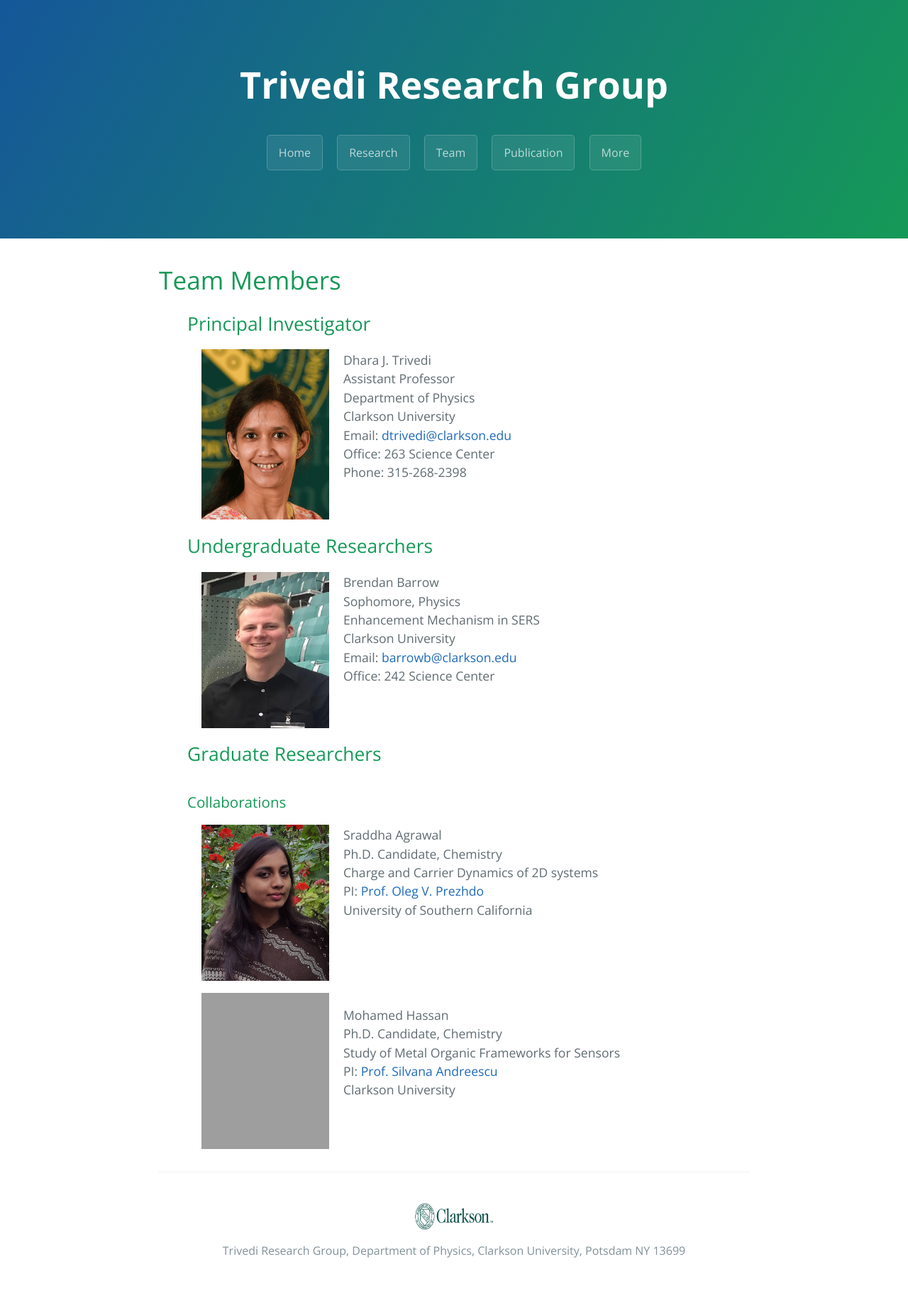
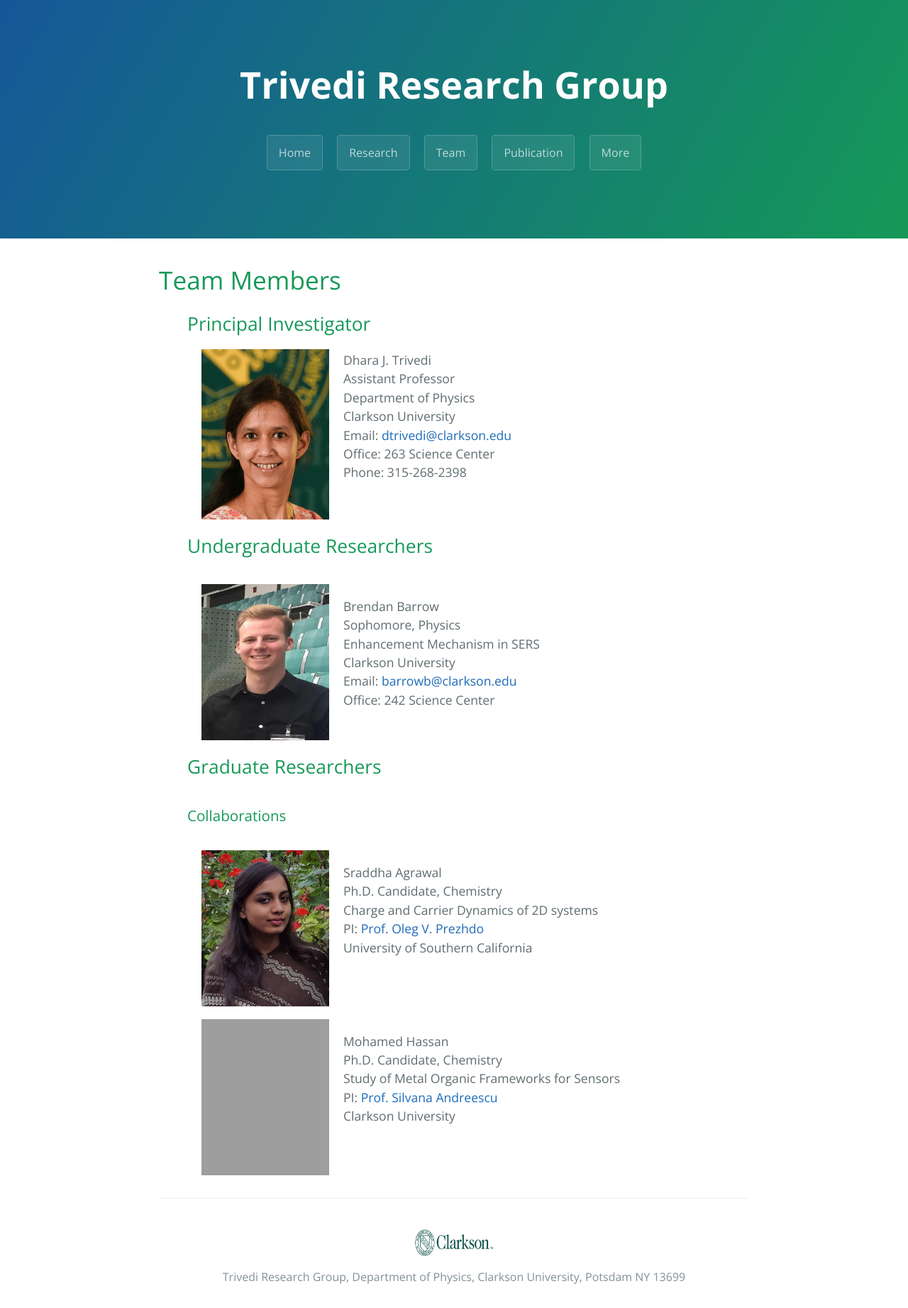
Before and after one commit to dharatrivedi/dharatrivedi.github.io, a Jekyll site: the page built from people.html, in a window 1280 px wide. Shown: the whole page at 71% size. Built offline with Jekyll 4.4.1, drawn with Linux system fonts in a browser that asks for light colours; before the commit the page ends 1806 px from its top, so only the background shows below that; grey boxes are pictures that could not be loaded.

Commit message:
Update people.html

```diff
--- a/people.html
+++ b/people.html
@@ -20,6 +20,8 @@
   </ul>
   <ul class="clearfix">
     <h2>Undergraduate Researchers</h2>
+  </ul>
+  <ul class="clearfix">
     <img class="img1" src="/images/BB.jpg" alt="BrendanBarrow" width="180" height="220"  hspace="20">
     <p>
       Brendan Barrow<br />
@@ -32,7 +34,11 @@
   </ul>
   <ul class="clearfix">
     <h2>Graduate Researchers</h2>
+  </ul>
+  <ul class="clearfix">
     <h3>Collaborations</h3>
+  </ul>
+  <ul class="clearfix">
     <img class="img1" src="/images/SA.jpg" alt="SraddhaAgrawal" width="180" height="220"  hspace="20">
     <p>
       Sraddha Agrawal<br />
```
